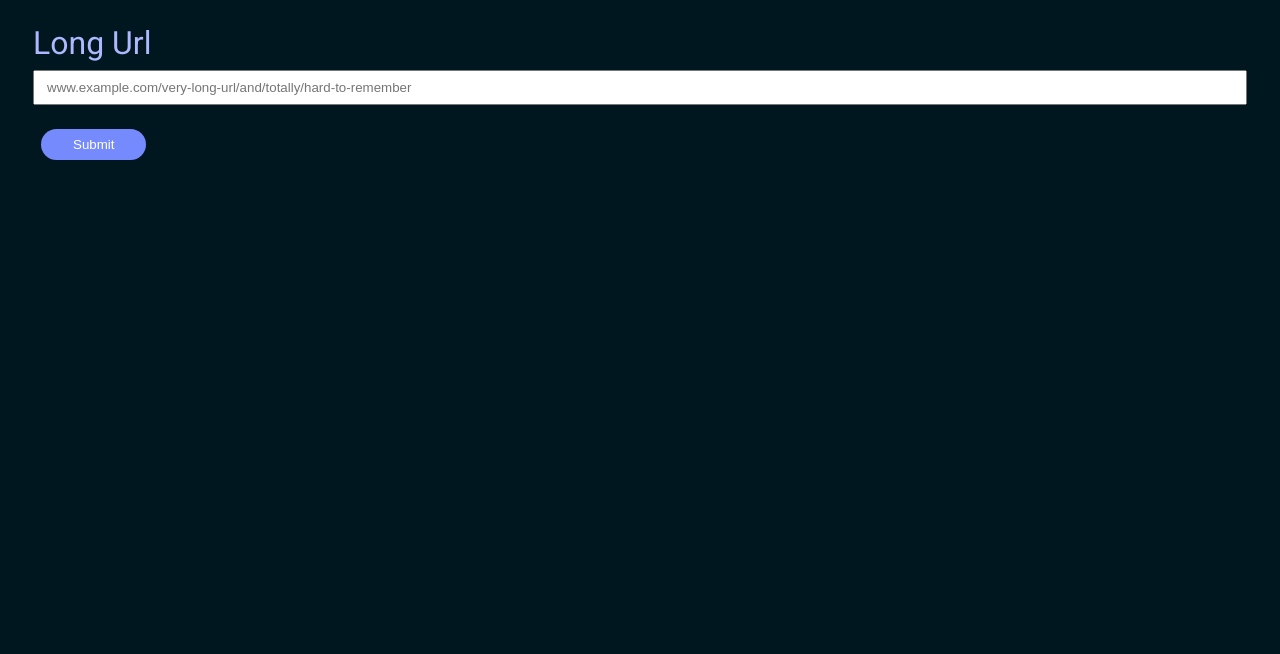
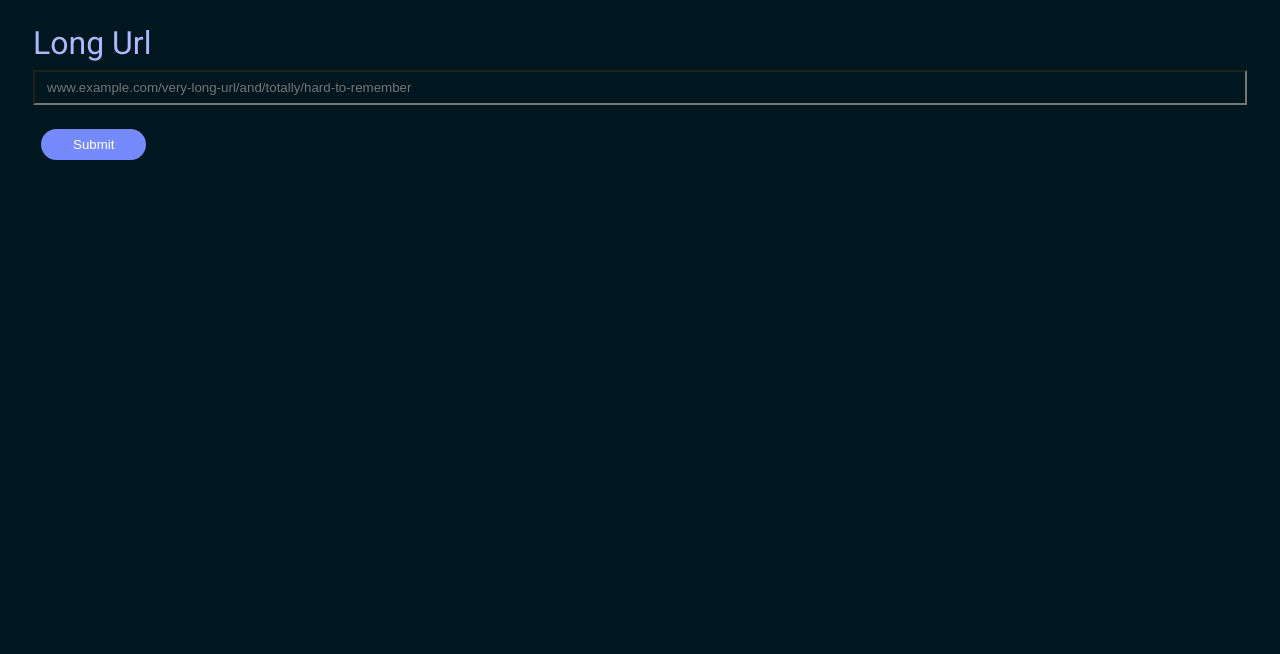
Before and after one commit to unurled/url-shortener, a website: page public/index.html in a window 1280 px wide. Shown: the part 146-800 px from the top of the page. Drawn offline with Linux system fonts and the light colour scheme; files that its build step writes are made by us from their sources; files whose address does not match are found by name.

Commit message:
Update main.css
change input text area color.

```diff
--- a/public/main.css
+++ b/public/main.css
@@ -26,3 +26,12 @@ button:hover, button:focus {
     color: #00171F;
     background-color: #F45B69;
 }
+input, select, textarea{
+    color: #AEB8FE;
+    background-color: #00171F;
+}
+
+textarea:focus, input:focus {
+    color: #AEB8FE;
+    background-color: #00171F;
+}
```
